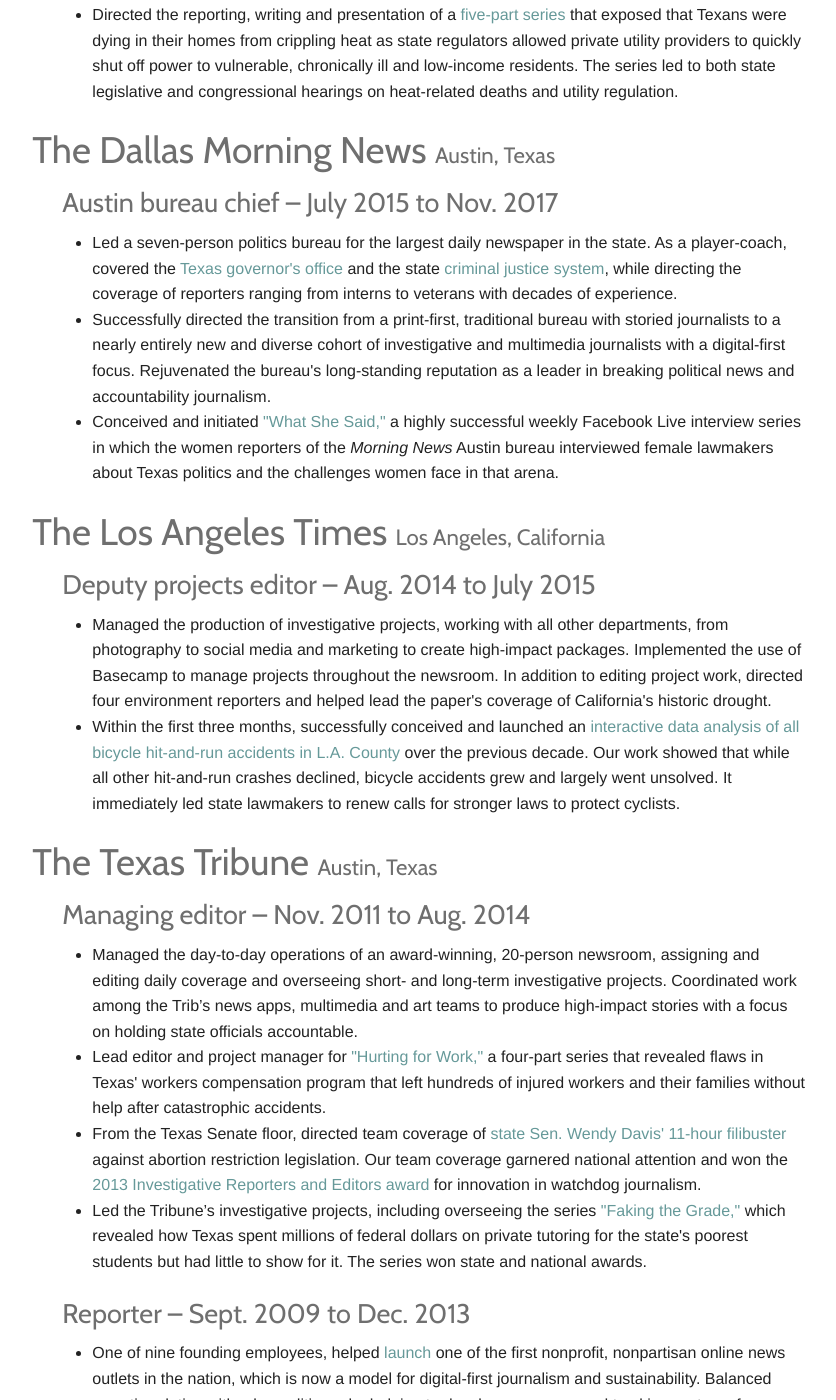
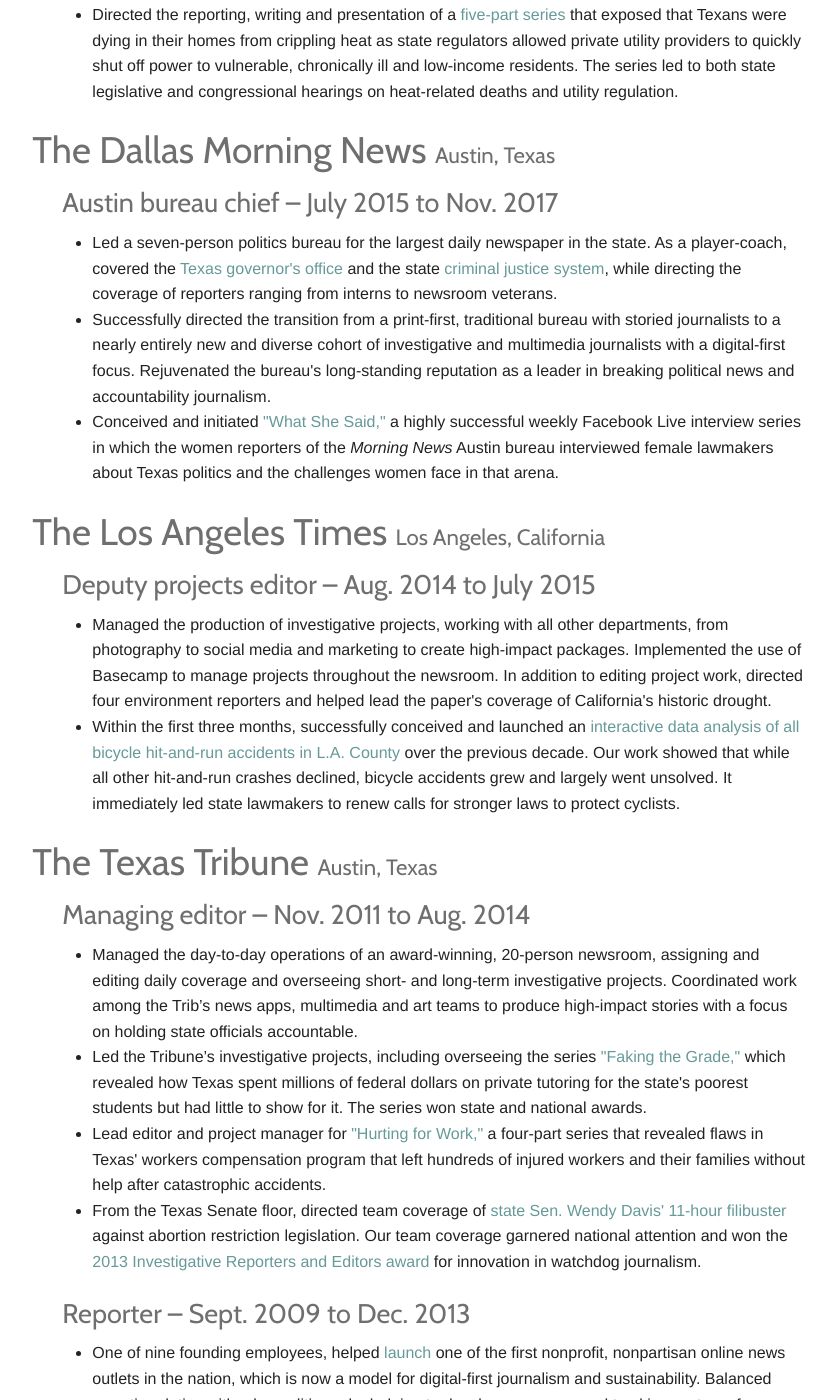
Before and after one commit to BrandiGrissom/resume, a Jekyll site: the page built from index.html, in a window 1280 px wide and 1400 px high, scrolled down 842 px. Shown: the whole window, without its empty margins (236-1072 px from the left). Built offline with Jekyll 4.4.1, drawn with Linux system fonts in a browser that asks for light colours; some of the changed text lies outside the part shown.

Commit message:
Update index.html

```diff
--- a/index.html
+++ b/index.html
@@ -52,7 +52,7 @@
     <h3 class="subheader">Austin bureau chief – July 2015 to Nov. 2017</h3>
 
     <ul>
-      <li>Led a seven-person politics bureau for the largest daily newspaper in the state. As a player-coach, covered the <a href="http://www.dallasnews.com/news/texas-legislature/2017/03/01/major-conservatives-piggy-banks-behind-texas-obsession-amending-constitution">Texas governor's office</a> and the state <a href="http://www.dallasnews.com/news/dallas-ambush/2016/07/16/fatal-encounters-suspects-deaths-rise-across-texas-even-arrests-drop">criminal justice system</a>, while directing the coverage of reporters ranging from interns to veterans with decades of experience.
+      <li>Led a seven-person politics bureau for the largest daily newspaper in the state. As a player-coach, covered the <a href="http://www.dallasnews.com/news/texas-legislature/2017/03/01/major-conservatives-piggy-banks-behind-texas-obsession-amending-constitution">Texas governor's office</a> and the state <a href="http://www.dallasnews.com/news/dallas-ambush/2016/07/16/fatal-encounters-suspects-deaths-rise-across-texas-even-arrests-drop">criminal justice system</a>, while directing the coverage of reporters ranging from interns to newsroom veterans.
       <li>Successfully directed the transition from a print-first, traditional bureau with storied journalists to a nearly entirely new and diverse cohort of investigative and multimedia journalists with a digital-first focus. Rejuvenated the bureau's long-standing reputation as a leader in breaking political news and accountability journalism.
       <li>Conceived and initiated <a href="https://www.facebook.com/pg/dmnpolitics/videos/">"What She Said,"</a> a highly successful weekly Facebook Live interview series in which the women reporters of the <em>Morning News</em> Austin bureau interviewed female lawmakers about Texas politics and the challenges women face in that arena.
     </ul>
@@ -83,7 +83,16 @@
         assigning and editing daily coverage and overseeing short- and long-term
         investigative projects. Coordinated work among
         the Trib’s news apps, multimedia and art teams to produce high-impact
-        stories with a focus on holding state officials accountable. </li>
+        stories with a focus on holding state officials accountable.
+      </li>
+
+      <li>
+        Led the Tribune’s investigative projects, including overseeing the series
+        <a href="http://www.texastribune.org/series/faking-the-grade/">"Faking the Grade,"</a> which revealed how Texas spent millions of federal
+        dollars on private tutoring for the state's poorest students but had
+        little to show for it. The series won state and national awards.
+      </li>
+
 
       <li>
         Lead editor and project manager for
@@ -98,13 +107,6 @@
         Davis' 11-hour filibuster</a> against abortion restriction legislation. Our
         team coverage garnered national attention and won the <a href="continuum.tsheets.com/#w_weekly_timecard">2013 Investigative
         Reporters and Editors award</a> for innovation in watchdog journalism.
-      </li>
-
-      <li>
-        Led the Tribune’s investigative projects, including overseeing the series
-        <a href="http://www.texastribune.org/series/faking-the-grade/">"Faking the Grade,"</a> which revealed how Texas spent millions of federal
-        dollars on private tutoring for the state's poorest students but had
-        little to show for it. The series won state and national awards.
       </li>
     </ul>
 
@@ -150,21 +152,6 @@
         In a one-person bureau, led coverage of the Texas Legislature and politics
         with a focus on El Paso and the border region. Used open records laws to
         report on Gov. Rick Perry’s ineffective border camera program.
-      </li>
-    </ul>
-
-    <h2 class="subheader">
-      The Associated Press <small>Austin, Texas</small>
-    </h2>
-
-    <h3 class="subheader">
-       Reporter – Jan. 2005 to June 2005
-    </h3>
-
-    <ul>
-      <li>
-        Covered the Texas Legislature. Used public records to report on
-        lawmakers’ concealed weapons licenses.
       </li>
     </ul>
 
```
